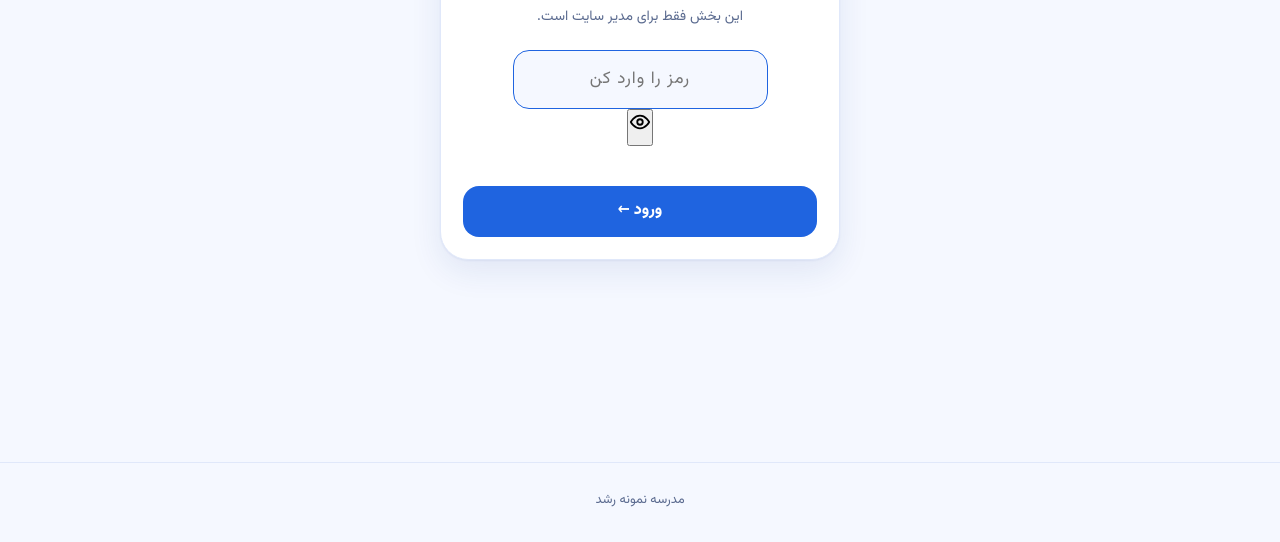
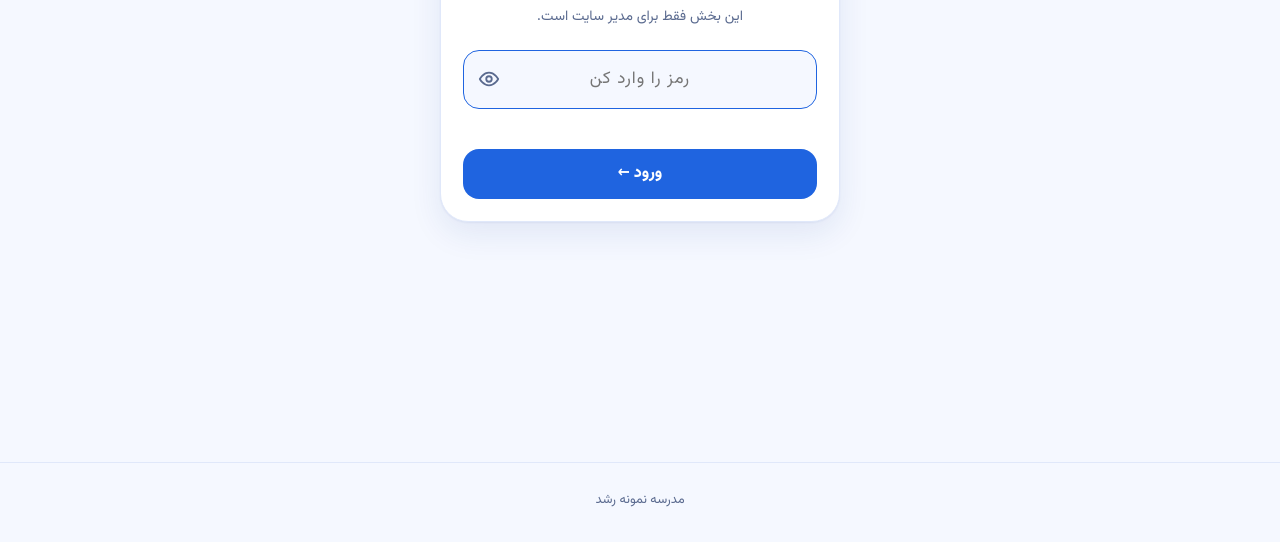
Before and after one commit to hesigame/nemone-rooshd, a plain HTML site: page jozve-admin/index.html in a window 1280 px wide. Shown: the part 258-800 px from the top of the page. Drawn offline with Linux system fonts and the light colour scheme.

Commit message:
Update style.css

```diff
--- a/css/style.css
+++ b/css/style.css
@@ -155,7 +155,7 @@ body.viewing main{width:100%;padding:0}
 .lock{width:min(400px,100%);text-align:center;align-items:center;gap:8px}
 .lock-ico{width:72px;height:72px;border-radius:22px;background:var(--tint);color:var(--brand);display:grid;place-items:center;margin-bottom:6px}
 .lock h2{font-size:26px;font-weight:900;color:var(--head)}
-.pw{width:100%;margin-top:12px;padding:13px 16px;border-radius:16px;border:1.5px solid var(--line);background:var(--bg);color:var(--ink);font:inherit;font-size:17px;text-align:center;letter-spacing:1px}
+.pw{width:100%;margin-top:0;padding:13px 16px;border-radius:16px;border:1.5px solid var(--line);background:var(--bg);color:var(--ink);font:inherit;font-size:17px;text-align:center;letter-spacing:1px}
 .pw:focus{outline:none;border-color:var(--brand)}
 .pw-msg{color:#e0426a;min-height:24px;font-size:14px}
 .pw-btn{width:100%;border:0;margin-top:0;cursor:pointer}.pw-btn:disabled{opacity:.6}
@@ -193,3 +193,9 @@ body.viewing main{width:100%;padding:0}
 details.card{margin-top:20px}details summary{cursor:pointer;font-weight:700;margin-bottom:10px}
 .card+.card{margin-top:20px}
 @media (max-width:560px){.two{grid-template-columns:1fr}}
+
+.pw-wrap{position:relative;width:100%;margin-top:12px}
+.pw-wrap .pw,.pw-wrap .in{padding-inline:46px}
+.pw-eye{position:absolute;left:8px;top:50%;transform:translateY(-50%);width:36px;height:36px;display:grid;place-items:center;border:0;border-radius:50%;background:none;color:var(--muted);cursor:pointer}
+.pw-eye:hover{background:var(--tint);color:var(--brand)}
+.fld .pw-wrap{margin-top:0}
```
